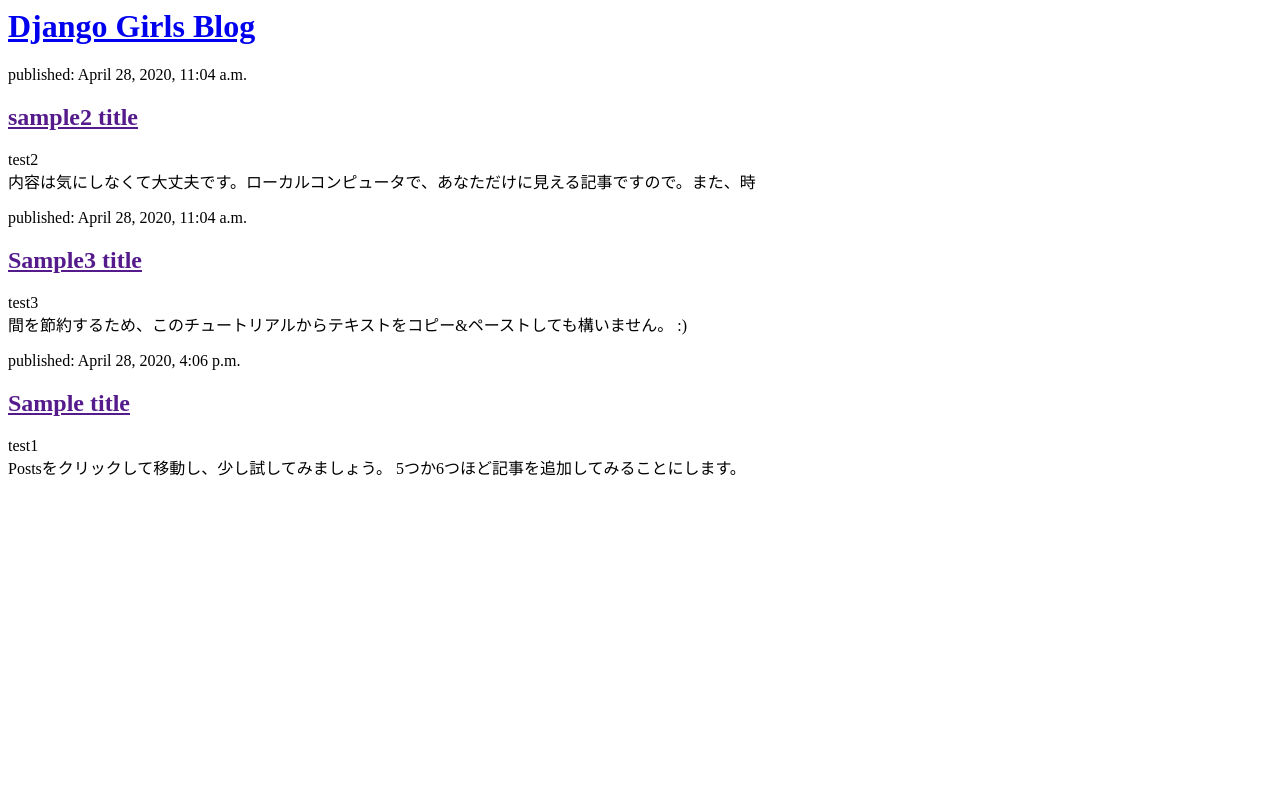
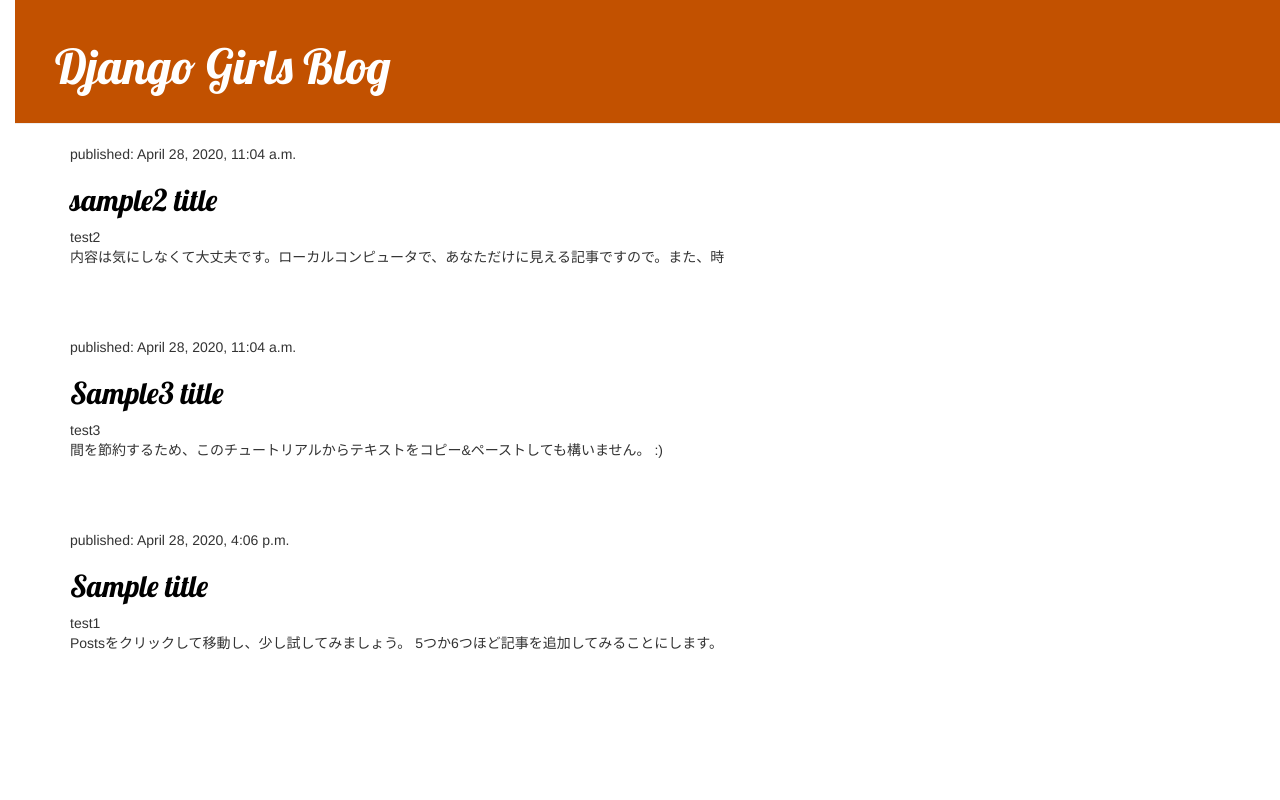
Before and after one commit to kanazawa-3/my-first-blog, a Django app: page / in a window 1280 px wide. Run offline with Django 3.2, Linux system fonts and the light colour scheme; data comes from the database, SQL or seed files in the repository; some libraries are stand-ins or nearby versions.

Commit message:
Rewrite html,css.

```diff
--- a/blog/static/css/blog.css
+++ b/blog/static/css/blog.css
@@ -1,3 +1,12 @@
+h1 a, h2 a {
+    color: #C25100;
+    font-family: 'Lobster';
+}
+
+body {
+    padding-left: 15px;
+}
+
 .page-header {
     background-color: #C25100;
     margin-top: 0;
--- a/blog/templates/blog/post_list.html
+++ b/blog/templates/blog/post_list.html
@@ -1,18 +1,28 @@
+{% load static %}
 <html>
     <head>
         <title>Django Girls blog</title>
+        <link rel="stylesheet" href="//maxcdn.bootstrapcdn.com/bootstrap/3.2.0/css/bootstrap.min.css">
+        <link rel="stylesheet" href="//maxcdn.bootstrapcdn.com/bootstrap/3.2.0/css/bootstrap-theme.min.css">
+        <link href="//fonts.googleapis.com/css?family=Lobster&subset=latin,latin-ext" rel="stylesheet" type="text/css">
+        <link rel="stylesheet" href="{% static 'css/blog.css' %}">
         </head>
     <body>
-        <div>
+        <div class="page-header">
             <h1><a href="/">Django Girls Blog</a></h1>
         </div>
-
+<div class="content container">
+    <div class="row">
+        <div class="col-md-8">
             {% for post in posts %}
-            <div>
+                <div class="post">
                    <p>published: {{ post.published_date }}</p>
                    <h2><a href="">{{ post.title }}</a></h2>
                    <p>{{ post.text|linebreaksbr }}</p>
                 </div>
             {% endfor %}
+        </div>
+    </div>
+</div>
     </body>
 </html>
```
Lines whose indentation alone changed are shown as unchanged.
